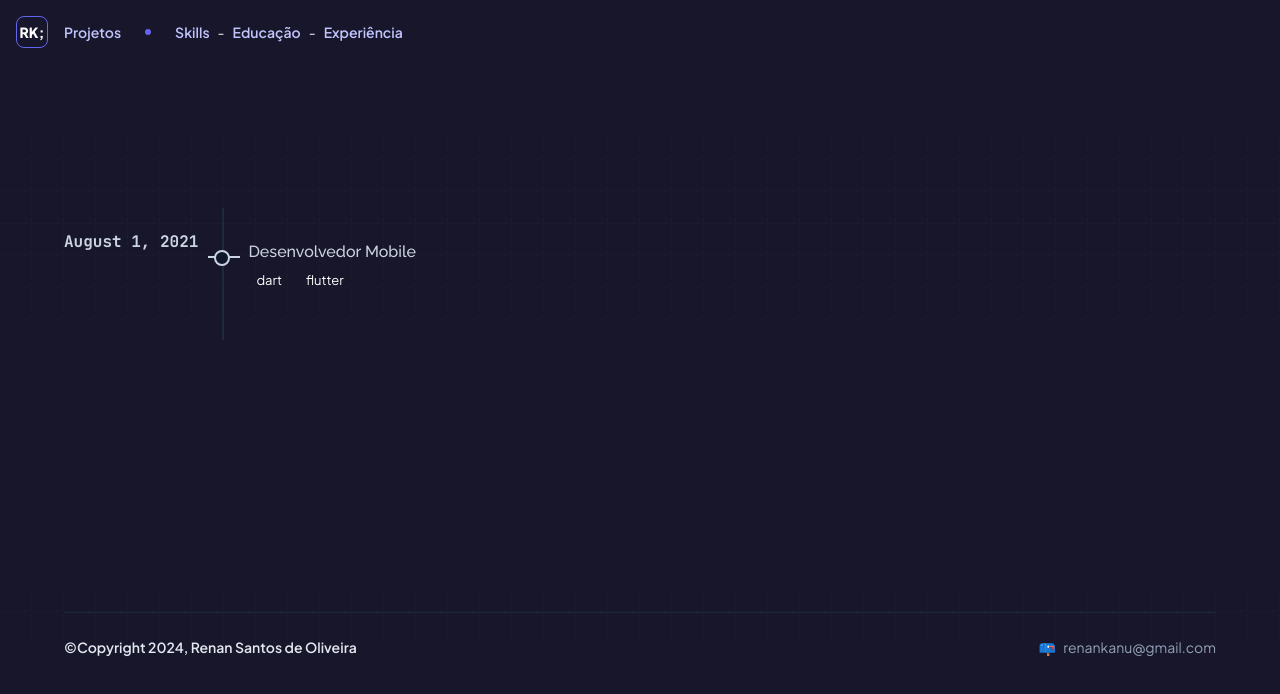
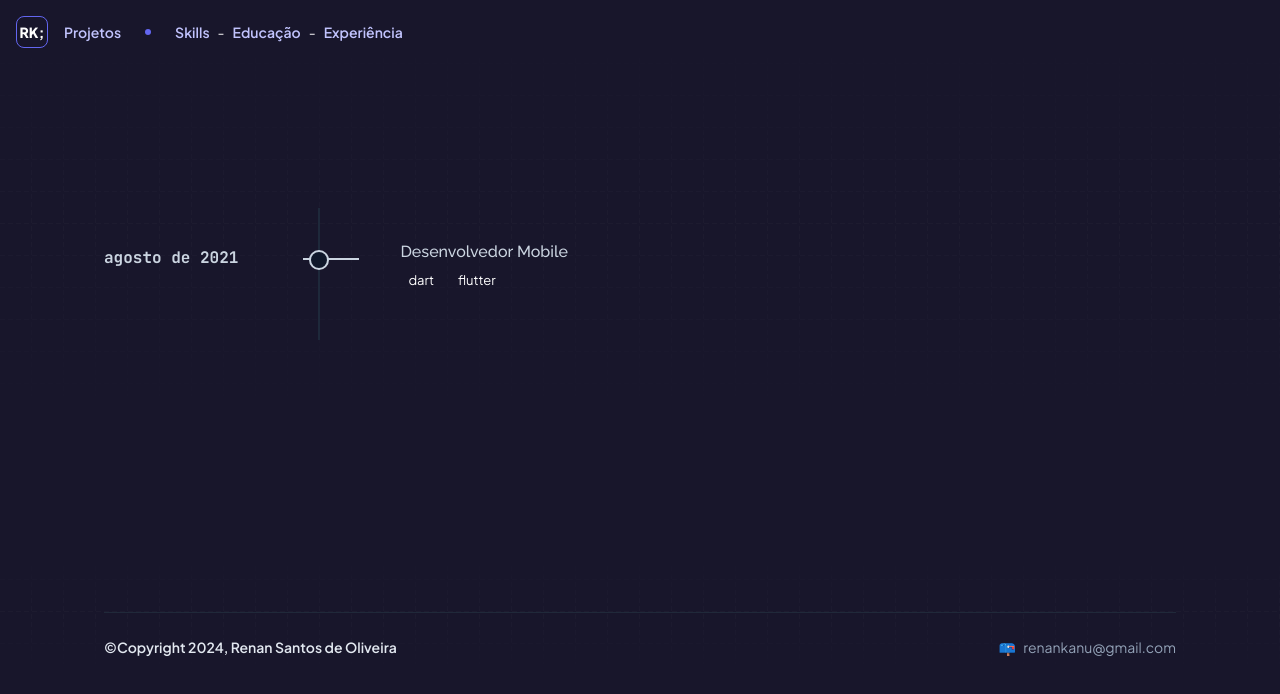
Before and after one commit to renankanu/kanu, a Next.js app: page /experience in a window 1280 px wide. Shown: the top 694 px of the page. Built offline with nearby package versions, Linux system fonts and the light colour scheme; a web font is replaced by a local one.

Commit message:
pre-save

```diff
--- a/src/app/experience/components/Item.tsx
+++ b/src/app/experience/components/Item.tsx
@@ -2,10 +2,10 @@ import { PropsWithChildren } from 'react'
 
 export default function Item({ children = null }: PropsWithChildren) {
   return (
-    <article className="md:pb-16">
-      <div className="pointer-events-none sticky top-[86px] -ml-8 pb-12 fm:relative fm:top-0 md:-ml-12 lg:-ml-24">
-        <div className="absolute -ml-0.5 mt-2.5 h-4 w-4 rounded-full border-2 border-slate-700 bg-white dark:border-slate-300 dark:bg-slate-900 md:-ml-3 md:mt-2 md:h-5 md:w-5" />
-        <div className="absolute z-[-1] -ml-2 mt-4 w-8 border border-slate-700 dark:border-slate-300 md:-ml-4 md:w-10 lg:w-12" />
+    <article>
+      <div className="sticky pb-12 fm:relative sm:-ml-[1.9rem] md:-ml-14 lg:-ml-[5.6rem] xl:-ml-[5.6rem]">
+        <div className="absolute -ml-0.5 mt-2.5 h-5 w-5 rounded-full border-2 border-slate-300 bg-slate-900 sm:h-4 sm:w-4" />
+        <div className="absolute z-[-1] -ml-2 mt-[18px] w-14 border border-slate-300 sm:mt-4 sm:w-8 md:-ml-4" />
       </div>
       <div className="-mt-12">{children}</div>
     </article>
--- a/src/app/experience/components/Items.tsx
+++ b/src/app/experience/components/Items.tsx
@@ -1,4 +1,5 @@
 import dayjs from 'dayjs'
+import 'dayjs/locale/pt-br'
 import { PropsWithChildren, ReactElement } from 'react'
 import Item from './Item'
 
@@ -9,7 +10,7 @@ interface ItemsProps {
 
 const formatDate = (date: string) => {
   if (dayjs(date).isValid()) {
-    return dayjs(date, 'YYYY-MM-DD').format('MMMM D, YYYY')
+    return dayjs(date, 'YYYY-MM-DD').locale('pt-br').format('MMMM [de] YYYY')
   }
 
   return date
@@ -20,20 +21,11 @@ export default function Items({
   children,
 }: PropsWithChildren<ItemsProps>) {
   return (
-    <div className="flex flex-row gap-6 md:gap-12 lg:gap-24">
+    <div className="flex flex-row gap-6 md:gap-12 lg:gap-20 xl:gap-20">
       <div className="sm:hidden md:block md:pb-24">
-        <div className="mt-4 pt-1.5 fm:relative fm:top-0 md:sticky md:top-[86px]">
-          <div className="font-mono font-bold text-slate-700 dark:text-slate-300 md:text-right">
-            <time
-              className="sm:block md:block lg:hidden xl:hidden"
-              dateTime={date}
-            >
-              {date}
-            </time>
-            <time
-              className="sm:hidden md:hidden lg:block xl:block"
-              dateTime={date}
-            >
+        <div className="mt-8 pt-1.5">
+          <div className="font-mono font-bold text-slate-300">
+            <time className="block sm:hidden" dateTime={date}>
               {formatDate(date)}
             </time>
           </div>
--- a/src/app/globals.css
+++ b/src/app/globals.css
@@ -18,7 +18,7 @@
 @layer components {
   .content-wrapper {
     @apply mx-auto max-w-[75rem] px-4;
-    @apply sm:px-12 md:px-10 lg:px-16 xl:px-6;
+    @apply sm:px-2 md:px-12 lg:px-16 xl:px-16;
   }
 
   .content-wrapper-max {
```
